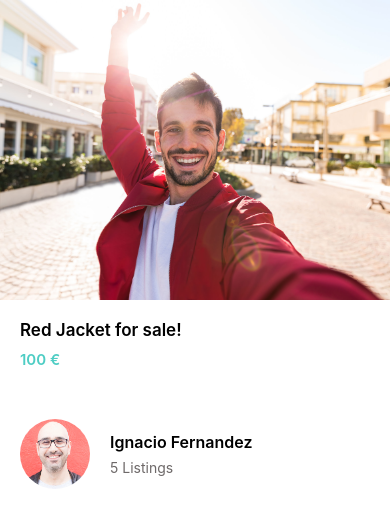
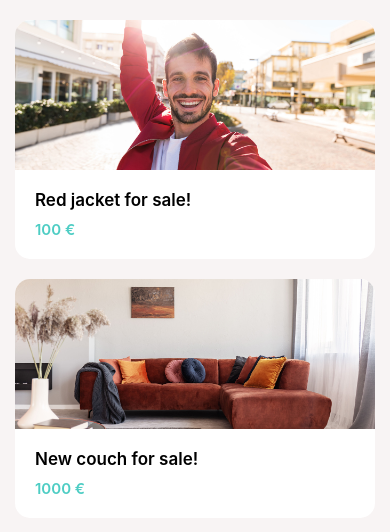
Before and after one commit to IGNACIOFC/done-with-it, a React Native app: screen /Listings in a window 390 px wide. Shown: the top 532 px of the page. Built offline with nearby package versions, Linux system fonts and the light colour scheme.

Commit message:
basic navigation

```diff
--- a/App.js
+++ b/App.js
@@ -1,12 +1,27 @@
 import { StatusBar } from 'expo-status-bar';
 import { StyleSheet, Text, View } from 'react-native';
+import { NavigationContainer } from '@react-navigation/native';
+import { createNativeStackNavigator } from '@react-navigation/native-stack';
+
 import ListingDetaisScreen from './app/screens/ListingDetailsScreen/ListingDetaisScreen';
 import ListingsScreen from './app/screens/ListingsScreen';
 import WelcomeScreen from './app/screens/WelcomeScreen';
 
+const Stack = createNativeStackNavigator();
+
 export default function App() {
   return (
-    <ListingDetaisScreen />
+    <NavigationContainer>
+      <Stack.Navigator
+      initialRouteName="Home"
+      screenOptions={{
+        headerShown: false
+      }}>
+        <Stack.Screen name="Home" component={WelcomeScreen} />
+        <Stack.Screen name="Listings" component={ListingsScreen} />
+        <Stack.Screen name="Details" component={ListingDetaisScreen} />
+      </Stack.Navigator>
+    </NavigationContainer>
   );
 }
 
--- a/app/components/ListItem/ListItem.js
+++ b/app/components/ListItem/ListItem.js
@@ -22,7 +22,7 @@ const styles = StyleSheet.create({
   },
   listItemContainer: {
     flexDirection: 'row',
-    alignItems: 'center'
+    alignItems: 'center',
   },
   listItemDetails: {
     paddingLeft: 20,
--- a/app/components/ProductCard/ProductCard.js
+++ b/app/components/ProductCard/ProductCard.js
@@ -1,17 +1,18 @@
-import { View, Text, Image, StyleSheet } from 'react-native'
+import { View, Text, Image, StyleSheet, TouchableOpacity } from 'react-native'
 import React from 'react'
-import { backgroundColor } from 'react-native/Libraries/Components/View/ReactNativeStyleAttributes'
+import { useNavigation } from '@react-navigation/native'
+
 import colors from '../../config/colors'
 
 export default function ProductCard({title, subtitle, image}) {
   return (
-    <View style={styles.cardContainer}>
-      <Image source={image} style={styles.img}/>
-      <View style={styles.detailsContainer}>
-        <Text style={styles.title}>{title}</Text>
-        <Text style={styles.subtitle}>{subtitle}</Text>
+      <View style={styles.cardContainer} >
+        <Image source={image} style={styles.img}/>
+        <View style={styles.detailsContainer}>
+          <Text style={styles.title}>{title}</Text>
+          <Text style={styles.subtitle}>{subtitle}</Text>
+        </View>
       </View>
-    </View>
   )
 }
 
--- a/app/screens/ListingDetailsScreen/ListingDetaisScreen.js
+++ b/app/screens/ListingDetailsScreen/ListingDetaisScreen.js
@@ -4,13 +4,15 @@ import React from 'react'
 import colors from '../../config/colors'
 import ListItem from '../../components/ListItem/ListItem'
 
-export default function ListingDetaisScreen() {
+export default function ListingDetaisScreen({route}) {
+  const { item } = route.params;
+
   return (
     <View>
-      <Image style={styles.image} source={require('../../assets/jacket.jpg')}/>
+      <Image style={styles.image} source={item.img}/>
       <View style={styles.details}>
-        <Text style={styles.title}>Red Jacket for sale!</Text>
-        <Text style={styles.subtitle}>100 €</Text>
+        <Text style={styles.title}>{item.title}</Text>
+        <Text style={styles.subtitle}>{item.subtitle}</Text>
         <ListItem title={'Ignacio Fernandez'} subtitle={'5 Listings'} image={require('../../assets/mosh.jpg')}/>
       </View>
     </View>
--- a/app/screens/ListingsScreen/ListingsScreen.js
+++ b/app/screens/ListingsScreen/ListingsScreen.js
@@ -1,4 +1,4 @@
-import { FlatList, StyleSheet } from 'react-native'
+import { FlatList, StyleSheet, TouchableOpacity } from 'react-native'
 import React from 'react'
 
 import Screen from '../../components/Screen'
@@ -9,26 +9,30 @@ const listings = [
   {
     id: 1,
     title: 'Red jacket for sale!',
-    subtitle: '100 €'
+    subtitle: '100 €',
+    img: require('../../assets/jacket.jpg')
   },
   {
     id: 2,
-    title: 'Red jacket for sale!',
-    subtitle: '100 €'
+    title: 'New couch for sale!',
+    subtitle: '1000 €',
+    img: require('../../assets/couch.jpg')
   }
 ]
 
-export default function ListingsScreen() {
+export default function ListingsScreen({navigation}) {
   return (
     <Screen style={styles.listingsContainer}>
       <FlatList
         data={listings}
         renderItem={({item}) => (
-          <ProductCard
-          title={item.title}
-          subtitle={item.subtitle}
-          image={require('../../assets/jacket.jpg')}
-        />
+          <TouchableOpacity onPress={() => navigation.navigate('Details', {item})}>
+            <ProductCard
+            title={item.title}
+            subtitle={item.subtitle}
+            image={item.img}
+            />
+          </TouchableOpacity>
         )}
       />
     </Screen>
--- a/app/screens/WelcomeScreen/WelcomeScreen.js
+++ b/app/screens/WelcomeScreen/WelcomeScreen.js
@@ -3,7 +3,7 @@ import { Text, View, StyleSheet, ImageBackground, Image } from 'react-native'
 import AppButton from '../../components/AppButton'
 import colors from '../../config/colors'
 
-export default function WelcomeScreen() {
+export default function WelcomeScreen({ navigation }) {
   return (
     <ImageBackground
         style={styles.imageBackground}
@@ -15,7 +15,7 @@ export default function WelcomeScreen() {
           <Text style={styles.tagline}>Sell What You Don't Need</Text>
         </View>
         <View style={styles.buttonsContainer}>
-          <AppButton title={'Login'} onPress={()=>console.log('boton')}/>
+          <AppButton title={'Login'} onPress={()=>navigation.navigate('Listings')}/>
           <AppButton title={'Sign Up'} color={'secondary'}/>
         </View>
     </ImageBackground>
--- a/package.json
+++ b/package.json
@@ -10,12 +10,16 @@
     "eject": "expo eject"
   },
   "dependencies": {
+    "@react-navigation/native": "^6.0.10",
+    "@react-navigation/native-stack": "^6.6.1",
     "expo": "~44.0.0",
     "expo-constants": "^13.0.2",
     "expo-status-bar": "~1.2.0",
     "react": "17.0.1",
     "react-dom": "17.0.1",
     "react-native": "0.64.3",
+    "react-native-safe-area-context": "3.3.2",
+    "react-native-screens": "~3.10.1",
     "react-native-web": "0.17.1"
   },
   "devDependencies": {
```
Also changed, not shown: 2 other files (tests, documents, lock files or other folders).
